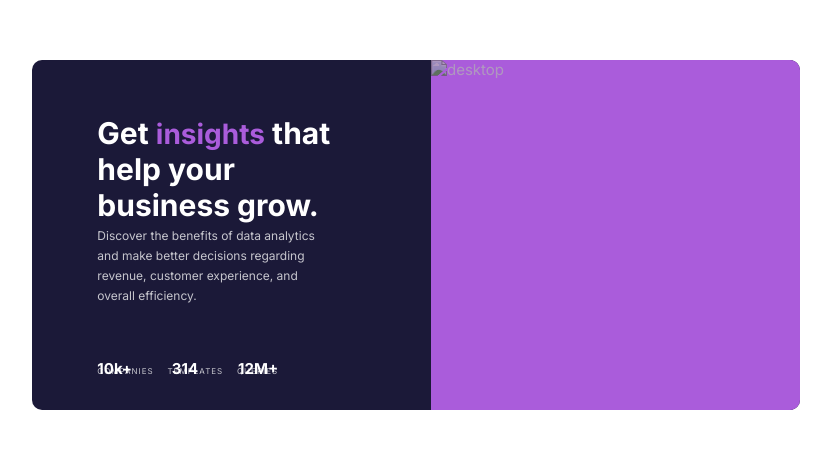
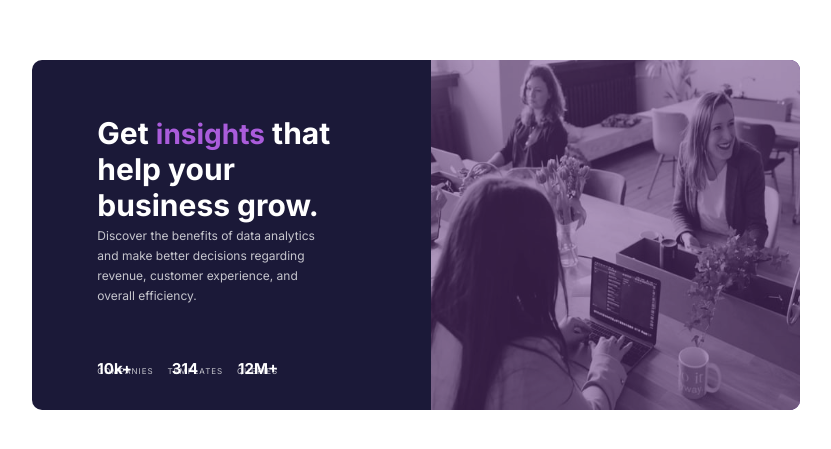
Before and after one commit to lazzsam/stats-preview-solution, a plain HTML site: page index.html in a window 1280 px wide. Shown: the part 165-614 px from the top of the page, without its empty margins (224-1055 px from the left). Drawn offline with Linux system fonts and the light colour scheme; the site is published under a folder, as on GitHub Pages, so addresses that start at the root find nothing.

Commit message:
Update index.html

```diff
--- a/index.html
+++ b/index.html
@@ -52,7 +52,7 @@
 
         <!-- IMG PART -->
         <div class="img-container">
-          <img src="/images/image-header-desktop.jpg" alt="desktop" />
+          <img src="./images/image-header-desktop.jpg" alt="desktop" />
         </div>
       </div>
     </main>
```
